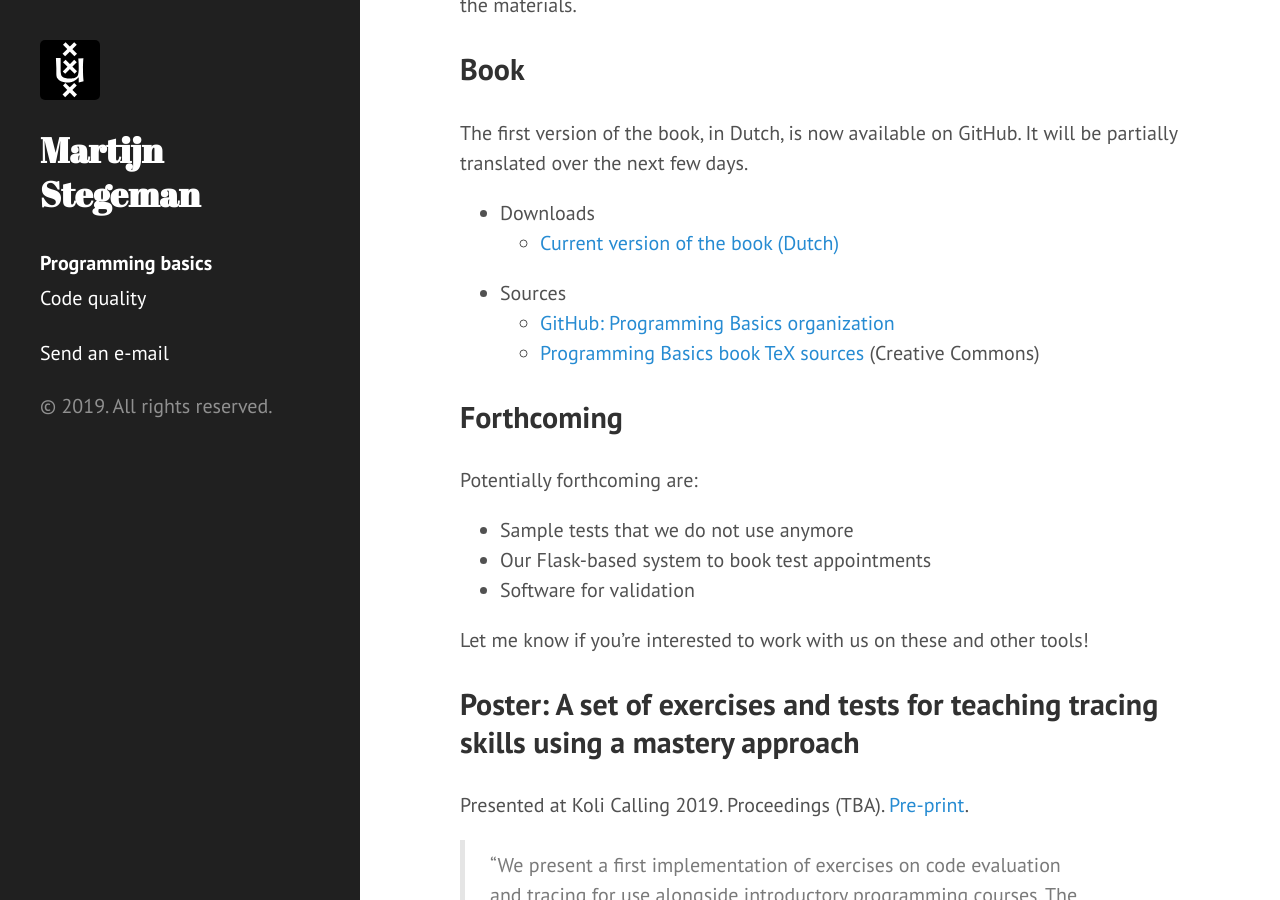
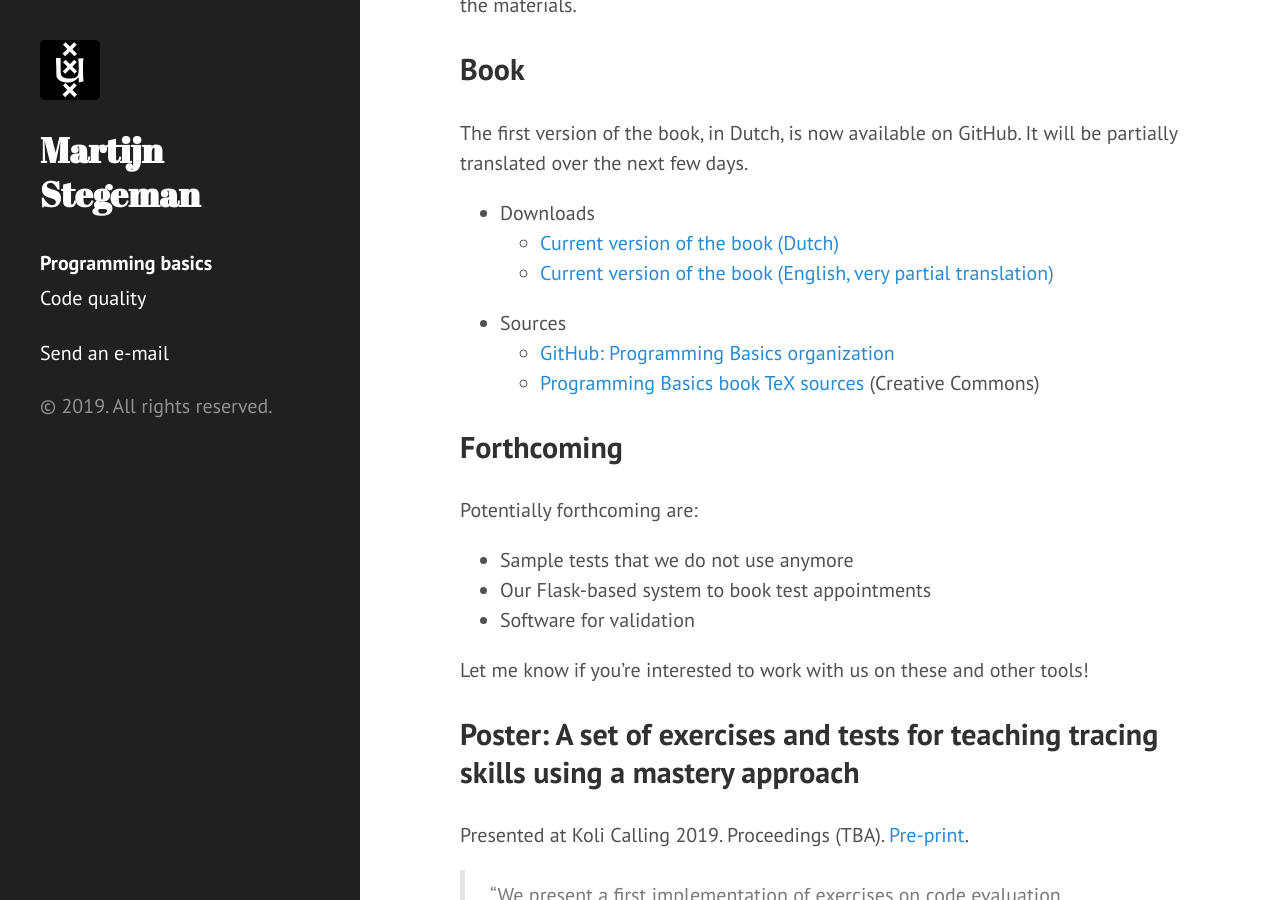
Before and after one commit to stgm/public_html, a Jekyll site: the page built from basics/index.md, in a window 1280 px wide and 900 px high, scrolled down 450 px. Built offline with Jekyll 4.4.1, drawn with Linux system fonts in a browser that asks for light colours; our own code applies the rules of GitHub Pages for plain Markdown files.

Commit message:
updated books

```diff
--- a/basics/index.md
+++ b/basics/index.md
@@ -15,7 +15,8 @@ To allow students practice with core programming concepts, we developed a practi
 The first version of the book, in Dutch, is now available on GitHub. It will be partially translated over the next few days.
 
 - Downloads
-    - [Current version of the book (Dutch)](book.pdf)
+    - [Current version of the book (Dutch)](book_nl.pdf)
+    - [Current version of the book (English, very partial translation)](book_en.pdf)
 - Sources
     - [GitHub: Programming Basics organization](https://github.com/prgbas)
     - [Programming Basics book TeX sources](https://github.com/prgbas/book) (Creative Commons)
```
Also changed, not shown: 3 other files.
